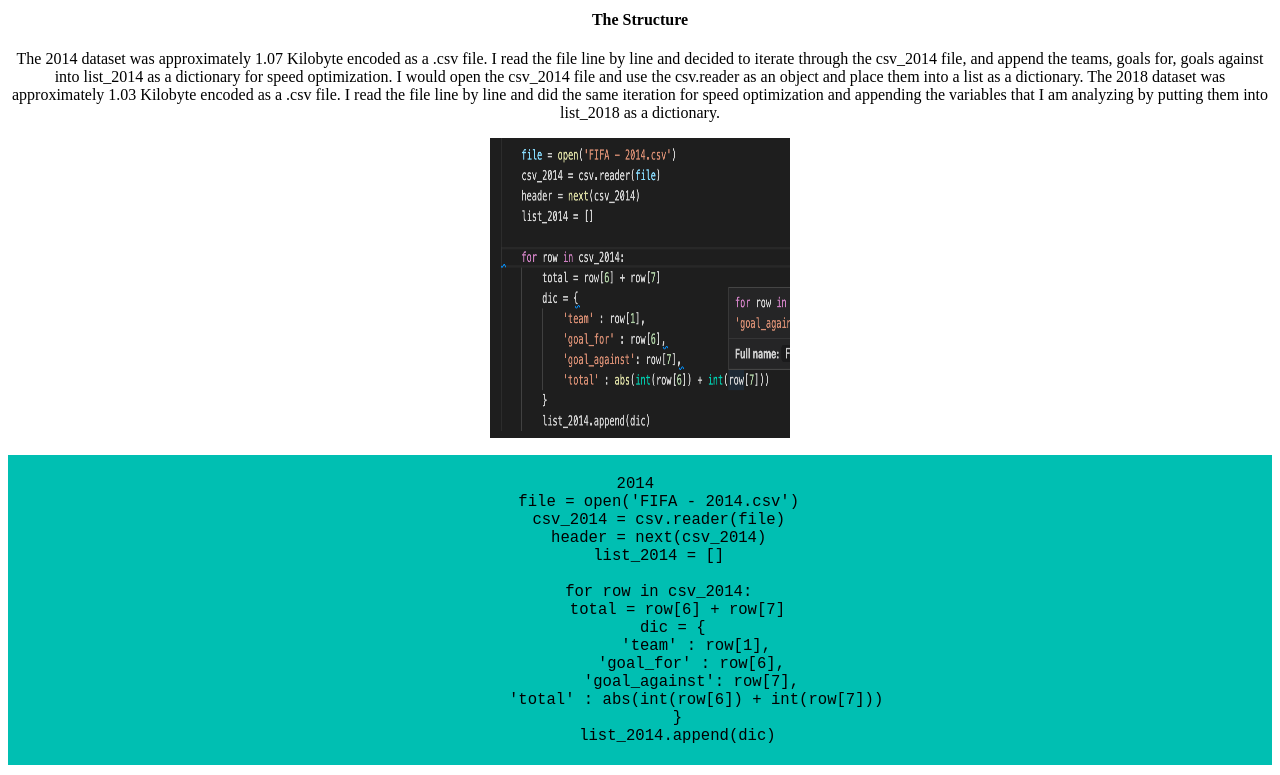
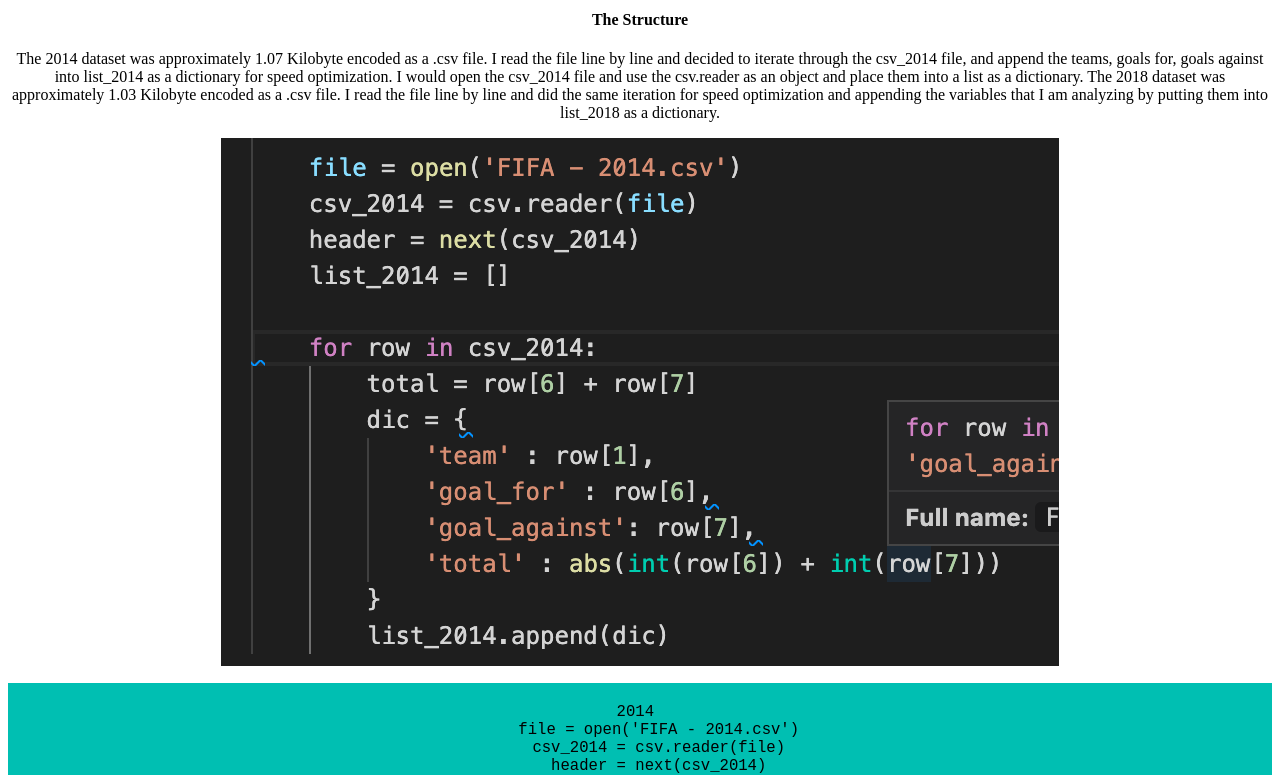
Before and after one commit to Meelad1/Final_project, a plain HTML site: page index.html in a window 1280 px wide. Shown: the part 580-1355 px from the top of the page. Drawn offline with Linux system fonts and the light colour scheme.

Commit message:
Update index.html

```diff
--- a/index.html
+++ b/index.html
@@ -83,7 +83,7 @@ import matplotlib.pyplot as plt</code></pre>
       The 2018 dataset was approximately 1.03 Kilobyte encoded as a .csv file. I read the file line by line and did the same iteration
       for speed optimization and appending the variables that I am analyzing by putting them into list_2018 as a dictionary.</p>
 
-      <img src="2014_iteration.png" alt="picture of code" style="height: 300px; width: 300px;">
+      <img src="2014_iteration.png" alt="picture of code">
 
 
       <pre><code>2014
```
